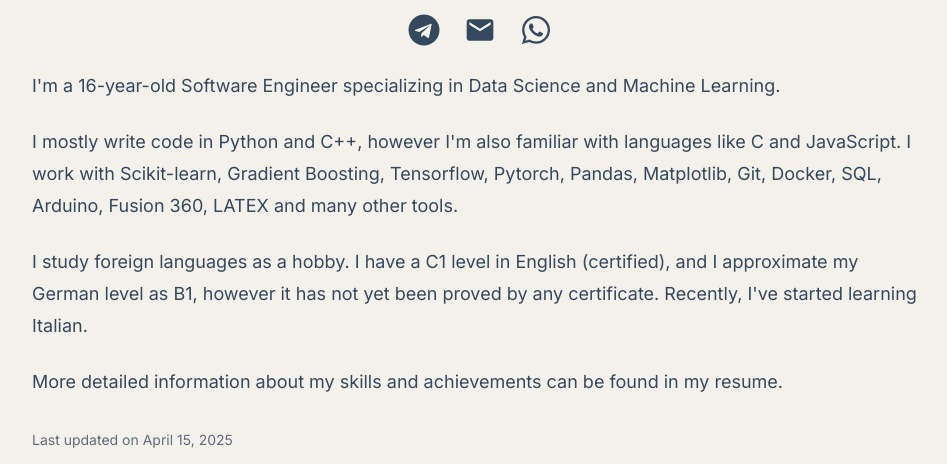
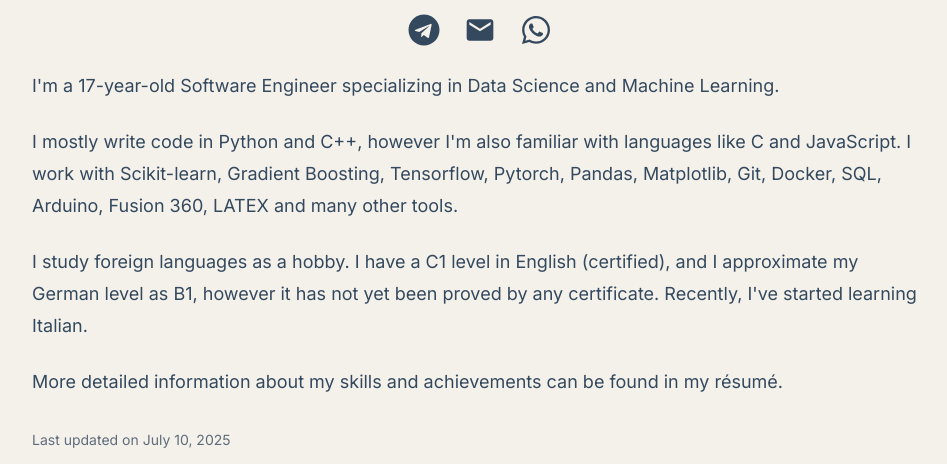
Before and after one commit to makarbaderko/makarbaderko.github.io, a Next.js app: page / in a window 1280 px wide. Shown: the part 488-952 px from the top of the page, without its empty margins (160-1107 px from the left). Built offline with nearby package versions, Linux system fonts and the light colour scheme.

Commit message:
Update page.tsx

```diff
--- a/app/page.tsx
+++ b/app/page.tsx
@@ -70,7 +70,7 @@
           {/* Main Content */}
           <div className="prose prose-lg max-w-none">
             <p className="text-[#34495e]">
-              I'm a 16-year-old Software Engineer specializing in Data Science and Machine Learning.
+              I'm a 17-year-old Software Engineer specializing in Data Science and Machine Learning.
             </p>
             <p className="text-[#34495e]">
               I mostly write code in Python and C++, however I'm also familiar with languages like C and JavaScript.
@@ -83,10 +83,10 @@
               learning Italian.
             </p>
             <p className="text-[#34495e]">
-              More detailed information about my skills and achievements can be found in my resume.
+              More detailed information about my skills and achievements can be found in my résumé.
             </p>
             <p className="text-sm text-[#5f6c7b] mt-8">
-              Last updated on April 15, 2025
+              Last updated on July 10, 2025
             </p>
           </div>
         </div>
```
